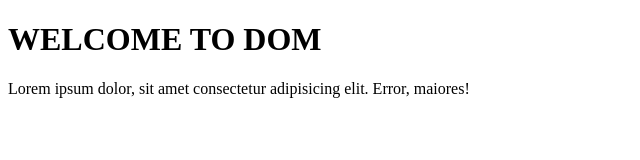
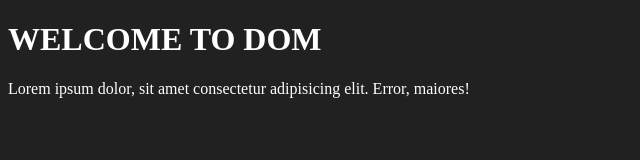
Before and after one commit to Saujanyatiwari/learn_javascript, a plain HTML site: page dom/one.html in a window 1280 px wide. Shown: the whole page, without its empty margins (0-640 px from the left). Drawn offline with Linux system fonts and the light colour scheme.

Commit message:
updation

```diff
--- a/dom/one.html
+++ b/dom/one.html
@@ -2,24 +2,18 @@
 <html lang="en">
 <head>
     <meta charset="UTF-8">
-
-    <title>DOM </title>
+    <title>DOM-learning</title>
+    <style>
+        .black-case{
+            background-color: #212121;
+            color : #fff;
+        }
+    </style>
 </head>
-<body>
-    <div class="black-case">
+<body class="black-case">
+    <div >
         <h1 class="heading"> WELCOME TO DOM</h1>
         <p>Lorem ipsum dolor, sit amet consectetur adipisicing elit. Error, maiores!</p>
     </div>
 </body>
 </html>
-
-
-<!--
-windows => document => HTML => 1] head 2]body
-
-HEAD => 1] Title  => text node
-        2] Meta   => attribute
-
-BODY =>  Div => 1] heading => attribute and text node
-                2] Paragraph => text node
- -->
```
Also changed, not shown: dom/two.html (added, +9 -0 lines).
